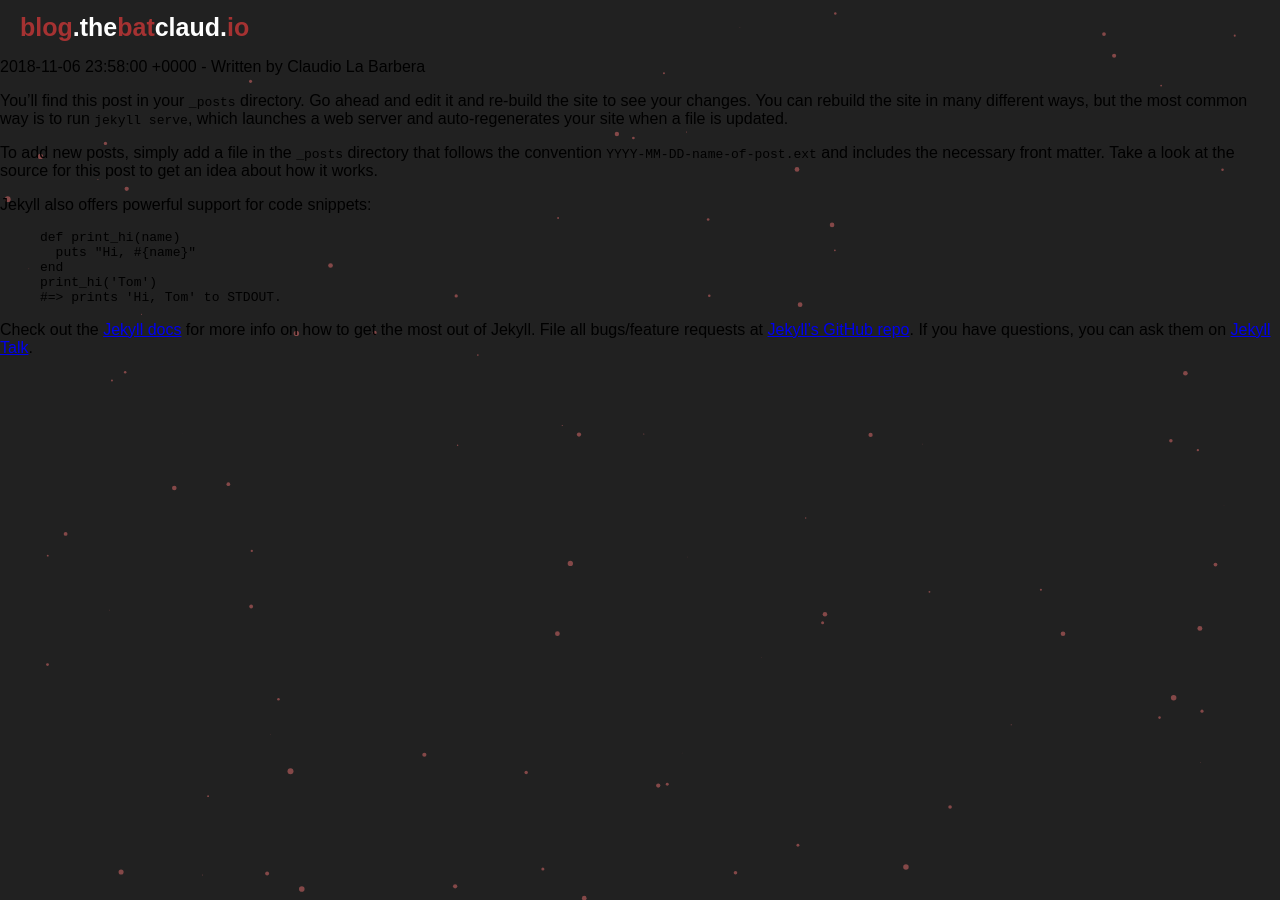
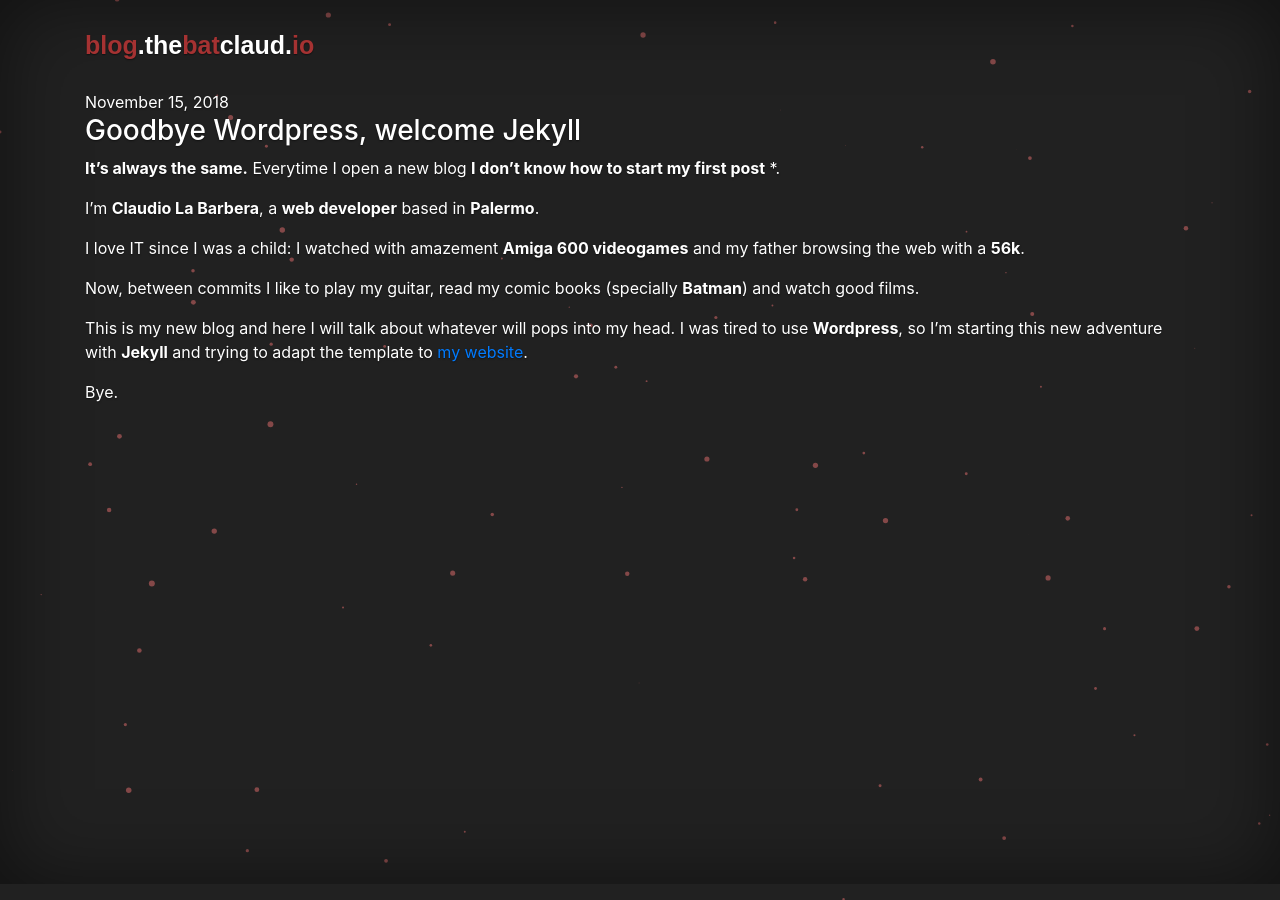
Before and after one commit to thebatclaudio/thebatclaudio-blog, a Jekyll site: the page built from _posts/2018-11-07-welcome-to-jekyll.markdown, in a window 1280 px wide. Built offline with Jekyll 4.4.1, drawn with Linux system fonts in a browser that asks for light colours; nearby versions of some CDN libraries; some web fonts are replaced.

Commit message:
Created templates for posts and homepage

```diff
--- a/_layouts/default.html
+++ b/_layouts/default.html
@@ -3,10 +3,12 @@
     <title>blog.thebatclaud.io - another developer's blog</title>
 
     <link href="/src/css/main.css" rel="stylesheet" type="text/css">
+    <link href="https://stackpath.bootstrapcdn.com/bootstrap/4.1.3/css/bootstrap.min.css" rel="stylesheet" integrity="sha384-MCw98/SFnGE8fJT3GXwEOngsV7Zt27NXFoaoApmYm81iuXoPkFOJwJ8ERdknLPMO" crossorigin="anonymous">
 </head>
 <body>
     <div id="particles-js"></div>
 
+    <div class="container">
         <h1 id="logo"><span>blog</span>.the<span>bat</span>claud.<span>io</span></h1>
 
         <ul>
@@ -16,8 +18,12 @@
                 </li>
             {% endfor %}
         </ul>
+    </div>
 
+    <script src="https://ajax.googleapis.com/ajax/libs/jquery/3.3.1/jquery.min.js"></script>
+    <script src="https://stackpath.bootstrapcdn.com/bootstrap/4.1.3/js/bootstrap.bundle.min.js" integrity="sha384-pjaaA8dDz/5BgdFUPX6M/9SUZv4d12SUPF0axWc+VRZkx5xU3daN+lYb49+Ax+Tl" crossorigin="anonymous"></script>
     <script src="https://cdn.jsdelivr.net/npm/particles.js@2.0.0/particles.min.js"></script>
+    <script src="https://cdnjs.cloudflare.com/ajax/libs/moment.js/2.22.2/moment.min.js"></script>
     <script src="/src/js/main.js"></script>
 </body>
 </html>
--- a/_layouts/post.html
+++ b/_layouts/post.html
@@ -1,21 +1,27 @@
 <html>
 <head>
-    <title>blog.thebatclaud.io - another developer's blog</title>
+    <title>{{ page.title }} - blog.thebatclaud.io</title>
 
     <link href="/src/css/main.css" rel="stylesheet" type="text/css">
+    <link href="https://stackpath.bootstrapcdn.com/bootstrap/4.1.3/css/bootstrap.min.css" rel="stylesheet" integrity="sha384-MCw98/SFnGE8fJT3GXwEOngsV7Zt27NXFoaoApmYm81iuXoPkFOJwJ8ERdknLPMO" crossorigin="anonymous">
 </head>
 <body>
     <div id="particles-js"></div>
 
-    <h1 id="logo"><span>blog</span>.the<span>bat</span>claud.<span>io</span></h1>
+    <div class="container">
+        <h1 id="logo"><span>blog</span>.the<span>bat</span>claud.<span>io</span></h1>
 
-    <div class="content">
-        <p>{{ page.date }} - Written by {{ page.author }}</p>
+        <span class="date">{{ page.date | date: '%B %d, %Y' }}</span>
+
+        <h3>{{ page.title }}</h3>
 
         {{ content }}
     </div>
 
+    <script src="https://ajax.googleapis.com/ajax/libs/jquery/3.3.1/jquery.min.js"></script>
+    <script src="https://stackpath.bootstrapcdn.com/bootstrap/4.1.3/js/bootstrap.bundle.min.js" integrity="sha384-pjaaA8dDz/5BgdFUPX6M/9SUZv4d12SUPF0axWc+VRZkx5xU3daN+lYb49+Ax+Tl" crossorigin="anonymous"></script>
     <script src="https://cdn.jsdelivr.net/npm/particles.js@2.0.0/particles.min.js"></script>
+    <script src="https://cdnjs.cloudflare.com/ajax/libs/moment.js/2.22.2/moment.min.js"></script>
     <script src="/src/js/main.js"></script>
 </body>
 </html>
--- a/_posts/2018-11-07-welcome-to-jekyll.markdown
+++ b/_posts/2018-11-07-welcome-to-jekyll.markdown
@@ -1,26 +1,21 @@
 ---
 layout: post
-title:  "Welcome to Jekyll!"
-date:   2018-11-07 00:58:00 +0100
-author: Claudio La Barbera
-categories: jekyll update
+title:  Goodbye Wordpress, welcome Jekyll
+date:   2018-11-15 02:10:00 +0100
+author: thebatclaudio
+categories: development
+tags: [blog, web development, jekyll, wordpress]
+excerpt_separator: <!--more-->
 ---
-You’ll find this post in your `_posts` directory. Go ahead and edit it and re-build the site to see your changes. You can rebuild the site in many different ways, but the most common way is to run `jekyll serve`, which launches a web server and auto-regenerates your site when a file is updated.
+**It's always the same.** Everytime I open a new blog **I don't know how to start my first post** *.
+<!--more-->
 
-To add new posts, simply add a file in the `_posts` directory that follows the convention `YYYY-MM-DD-name-of-post.ext` and includes the necessary front matter. Take a look at the source for this post to get an idea about how it works.
+I'm **Claudio La Barbera**, a **web developer** based in **Palermo**.
 
-Jekyll also offers powerful support for code snippets:
+I love IT since I was a child: I watched with amazement **Amiga 600 videogames** and my father browsing the web with a **56k**.
 
-{% highlight ruby %}
-def print_hi(name)
-  puts "Hi, #{name}"
-end
-print_hi('Tom')
-#=> prints 'Hi, Tom' to STDOUT.
-{% endhighlight %}
+Now, between commits I like to play my guitar, read my comic books (specially **Batman**) and watch good films.
 
-Check out the [Jekyll docs][jekyll-docs] for more info on how to get the most out of Jekyll. File all bugs/feature requests at [Jekyll’s GitHub repo][jekyll-gh]. If you have questions, you can ask them on [Jekyll Talk][jekyll-talk].
+This is my new blog and here I will talk about whatever will pops into my head. I was tired to use **Wordpress**, so I'm starting this new adventure with **Jekyll** and trying to adapt the template to [my website](https://thebatclaud.io).
 
-[jekyll-docs]: https://jekyllrb.com/docs/home
-[jekyll-gh]:   https://github.com/jekyll/jekyll
-[jekyll-talk]: https://talk.jekyllrb.com/
+Bye.
--- a/src/css/main.css
+++ b/src/css/main.css
@@ -4,14 +4,18 @@
     font-family: 'Aldrich', sans-serif;
     margin: 0;
     padding: 0;
+    color: #fff;
+    text-shadow: 0 .05rem .1rem rgba(0, 0, 0, .5);
+    box-shadow: inset 0 0 5rem rgba(0, 0, 0, .5);
 }
 
 #logo {
     font-family: 'Aldrich', sans-serif;
     color: #FFF;
     font-size: 25px;
-    margin: 12.5px 20px;
-    padding: 0px;
+    margin: 0px;
+    padding: 30px 0px;
+    font-weight: 800;
 }
 
 #logo span {
@@ -29,3 +33,7 @@
     bottom: 0;
     background-color: #212121;
 }
+
+h1, h2, h3, h4, h5, h6, p, label, div, .container {
+    color: #FFF;
+}
--- a/src/js/main.js
+++ b/src/js/main.js
@@ -1,4 +1 @@
-/* particlesJS.load(@dom-id, @path-json, @callback (optional)); */
-particlesJS.load('particles-js', '/src/js/particles.json', function() {
-    console.log('callback - particles.js config loaded');
-  });
+particlesJS.load('particles-js', '/src/js/particles.json', function() {});
```
Lines whose indentation alone changed are shown as unchanged.
